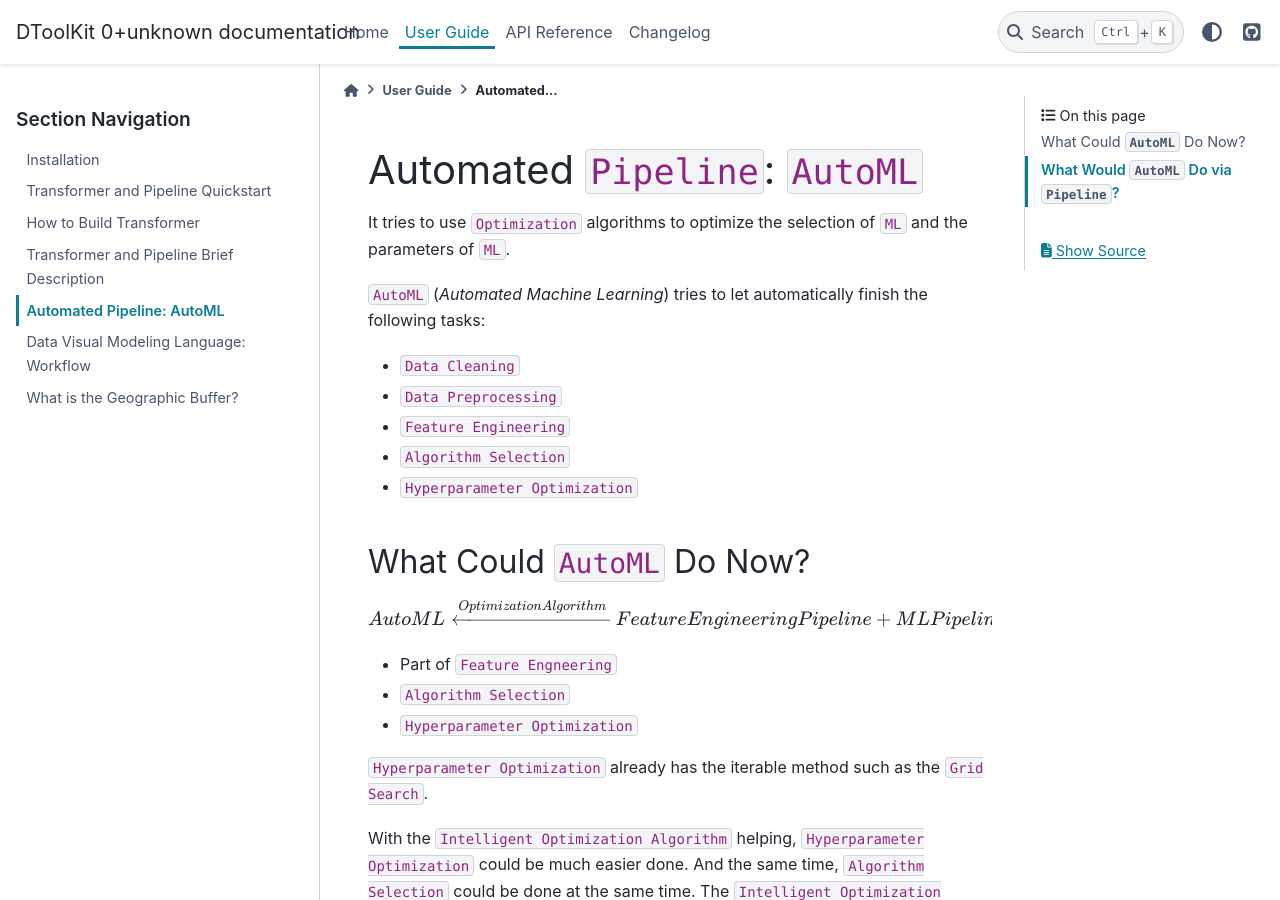
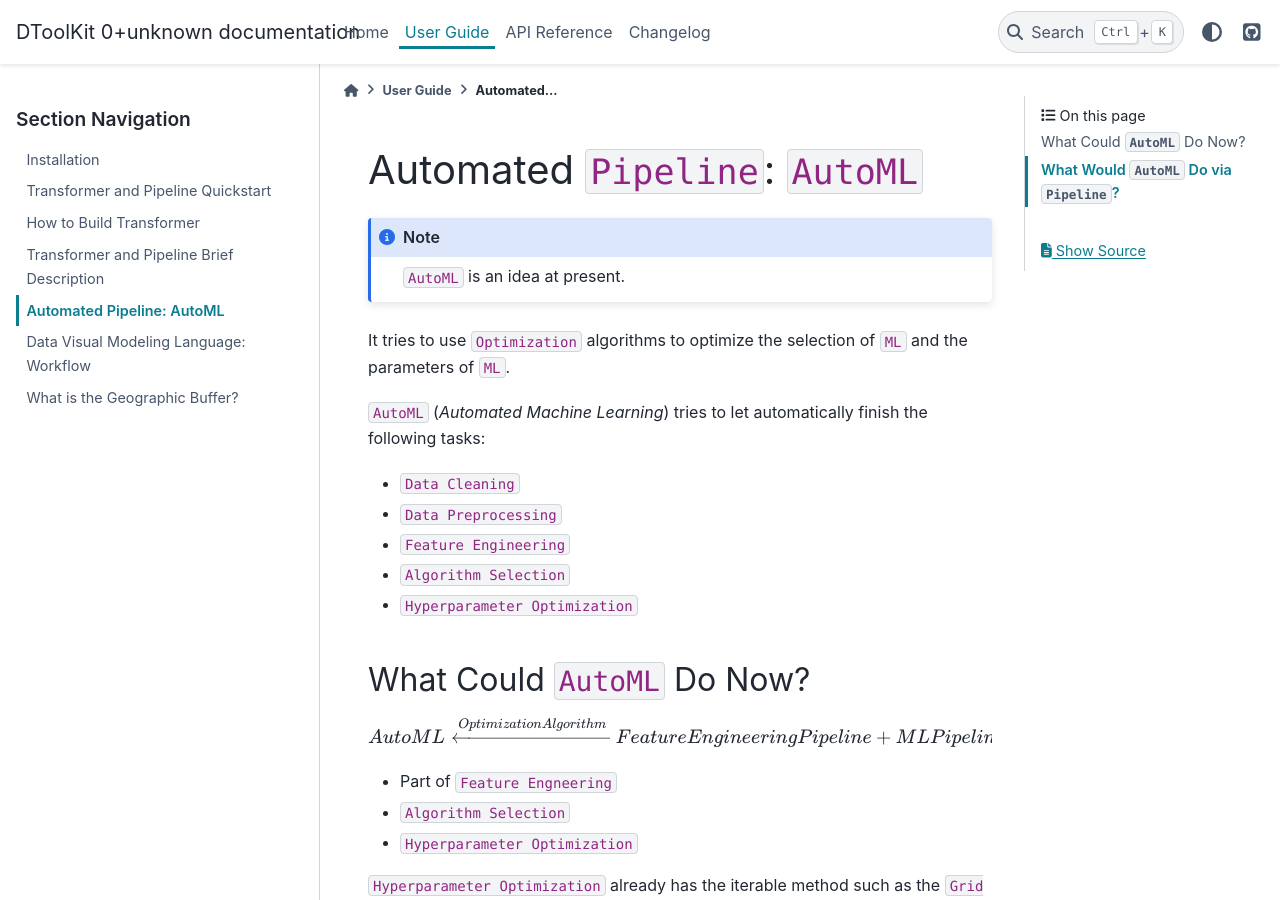
Before and after one commit to Zeroto521/my-data-toolkit, a Sphinx documentation site: the page built from doc/source/guide/automl.md, in a window 1280 px wide and 900 px high. Built offline with Sphinx 7.4.7 and the PyData theme 0.15.4, drawn with Linux system fonts in a browser that asks for light colours.

Commit message:
DOC: add note

```diff
--- a/doc/source/guide/automl.md
+++ b/doc/source/guide/automl.md
@@ -1,4 +1,8 @@
 # Automated `Pipeline`: `AutoML`
+
+:::{note}
+`AutoML` is an idea at present.
+:::
 
 It tries to use `Optimization` algorithms to optimize the selection of `ML` and the parameters of `ML`.
 
```
Also changed, not shown: doc/source/guide/workflow.md (+4 -0 lines).
